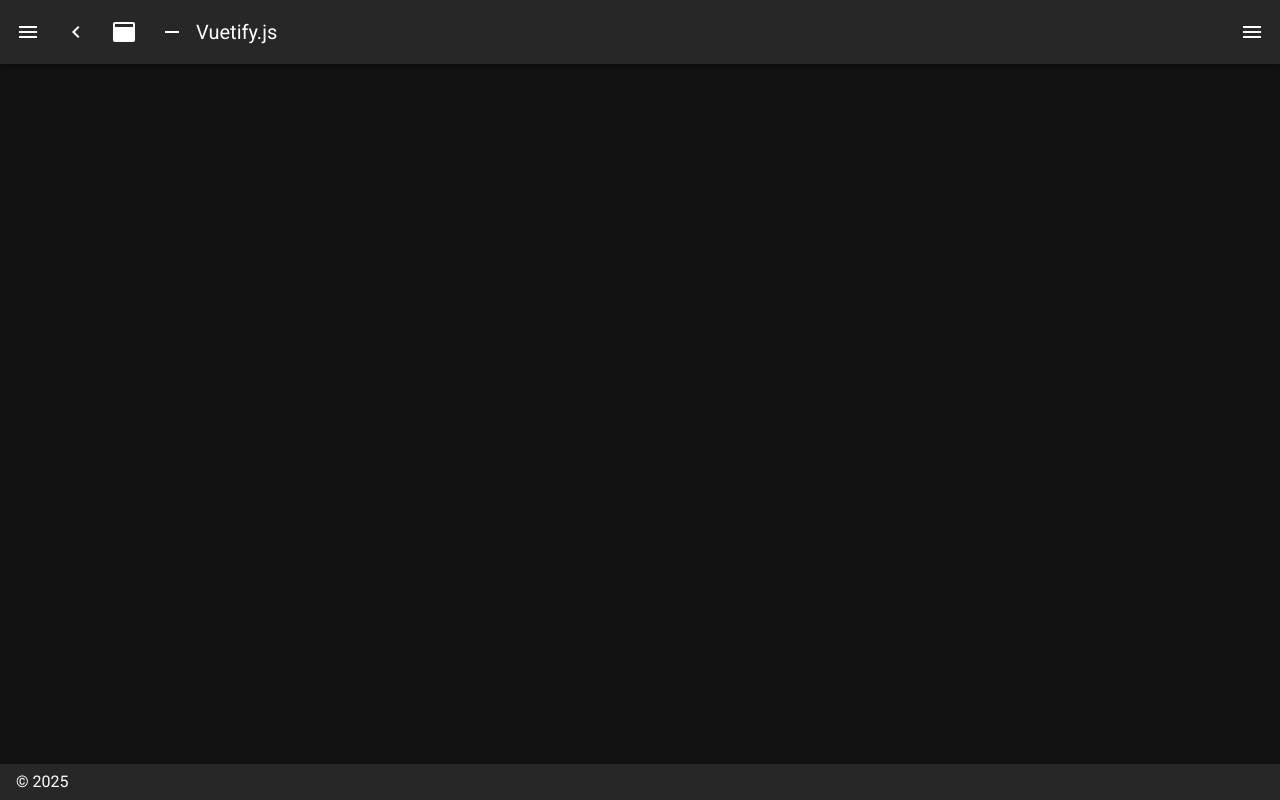
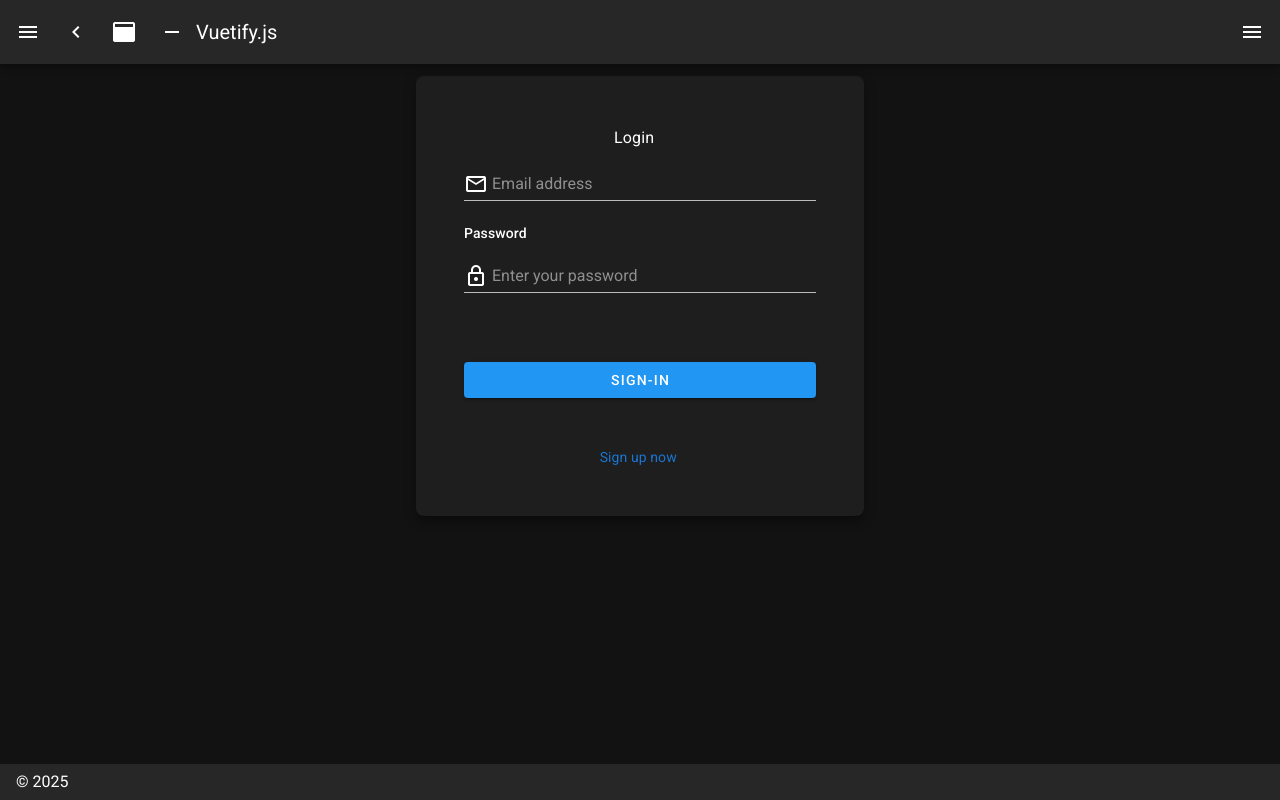
Before and after one commit to Dhextersjw/magbanua-qr-scanner, a Nuxt app: page /signin in a window 1280 px wide. Before the commit this address had no page. Built offline with nearby package versions, Linux system fonts and the light colour scheme.

Commit message:
added new file

```diff
--- /dev/null
+++ b/layouts/auth.vue
@@ -0,0 +1,5 @@
+<template>
+    <v-app>
+        <nuxt/>
+    </v-app>
+</template>
--- a/layouts/default.vue
+++ b/layouts/default.vue
@@ -103,9 +103,9 @@ export default {
           to: '/'
         },
         {
-          icon: 'mdi-chart-bubble',
-          title: 'Inspire',
-          to: '/inspire'
+          icon: 'mdi-clipboard-account-outline',
+          title: 'sign-in',
+          to: '/signin'
         }
       ],
       miniVariant: false,
--- /dev/null
+++ b/pages/signin.vue
@@ -0,0 +1,73 @@
+<template>
+  <div>
+
+
+
+    <v-card
+      class="mx-auto pa-12 pb-8"
+      elevation="8"
+      max-width="448"
+      rounded="lg"
+    >
+      <div class="text-subtitle-1">Login</div>
+
+      <v-text-field
+        density="compact"
+        placeholder="Email address"
+        prepend-inner-icon="mdi-email-outline"
+        variant="outlined"
+      ></v-text-field>
+
+      <div class="text-subtitle-2 text-medium-emphasis d-flex align-center justify-space-between">
+        Password
+
+
+      </div>
+
+      <v-text-field
+        :append-inner-icon="visible ? 'mdi-eye-off' : 'mdi-eye'"
+        :type="visible ? 'text' : 'password'"
+        density="compact"
+        placeholder="Enter your password"
+        prepend-inner-icon="mdi-lock-outline"
+        variant="outlined"
+        @click:append-inner="visible = !visible"
+      ></v-text-field>
+
+      <v-card
+        class="mb-12"
+        color="surface-variant"
+        variant="tonal"
+      >
+
+      </v-card>
+
+      <v-btn
+        class="mb-8"
+        color="blue"
+        size="large"
+        variant="tonal"
+        block
+      >
+        sign-in
+      </v-btn>
+
+      <v-card-text class="text-center">
+        <a
+          class="text-blue text-decoration-none"
+          href="#"
+          rel="noopener noreferrer"
+          target="_blank"
+        >
+          Sign up now <v-icon icon="mdi-chevron-right"></v-icon>
+        </a>
+      </v-card-text>
+    </v-card>
+  </div>
+</template>
+
+<style>
+.text-subtitle-1 {
+margin-left: 150px;
+}
+</style>
```
